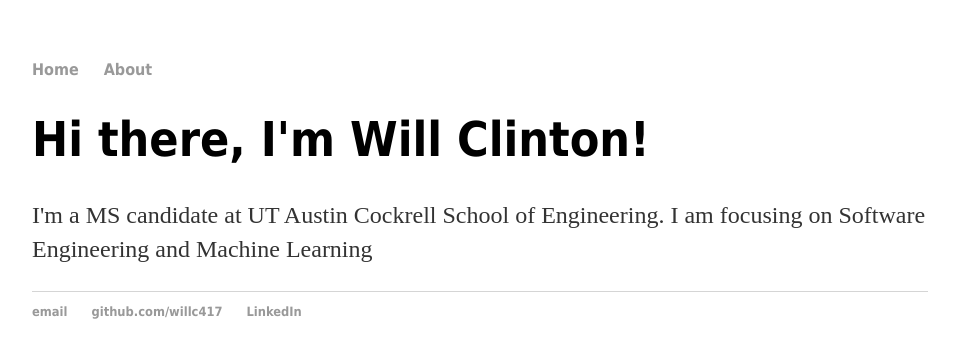
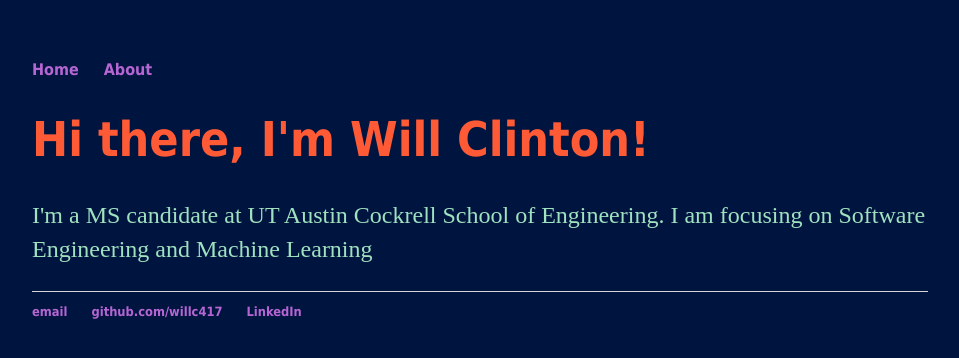
Before and after one commit to willc417/willc417.github.io, a Jekyll site: the page built from index.html, in a window 1280 px wide. Shown: the top 358 px of the page, without its empty margins (160-1119 px from the left). Built offline with Jekyll 4.4.1, drawn with Linux system fonts in a browser that asks for light colours.

Commit message:
Color Update

```diff
--- a/css/main.css
+++ b/css/main.css
@@ -1,12 +1,14 @@
 body {
     margin: 60px auto;
     width: 70%;
+    background-color: #001440
 }
 nav ul, footer ul {
     font-family:'Tahoma', 'Geneva', 'Sans-Serif';
     padding: 0px;
     list-style: none;
     font-weight: bold;
+    color: #ffaa76
 }
 nav ul li, footer ul li {
     display: inline;
@@ -14,7 +16,7 @@ nav ul li, footer ul li {
 }
 a {
     text-decoration: none;
-    color: #999;
+    color: #b666d2;
 }
 a:hover {
     text-decoration: underline;
@@ -22,11 +24,12 @@ a:hover {
 h1 {
     font-size: 3em;
     font-family:'Tahoma', 'Geneva', 'Sans-Serif';
+    color: #ff5a36
 }
 p {
     font-size: 1.5em;
     line-height: 1.4em;
-    color: #333;
+    color: #9fe2bf;
 }
 footer {
     border-top: 1px solid #d5d5d5;
--- a/index.html
+++ b/index.html
@@ -3,6 +3,6 @@ layout: default
 title: Will Clinton, Software Engineer
 ---
 <div class="blurb">
-	<h1>Hi there, I'm Will Clinton!</h1>
-	<p>I'm a MS candidate at UT Austin Cockrell School of Engineering. I am focusing on Software Engineering and Machine Learning</p>
+	<h1 id="main_page_headline">Hi there, I'm Will Clinton!</h1>
+	<p id="main_page_tagline">I'm a MS candidate at UT Austin Cockrell School of Engineering. I am focusing on Software Engineering and Machine Learning</p>
 </div><!-- /.blurb -->
```
Also changed, not shown: 1 other file.
